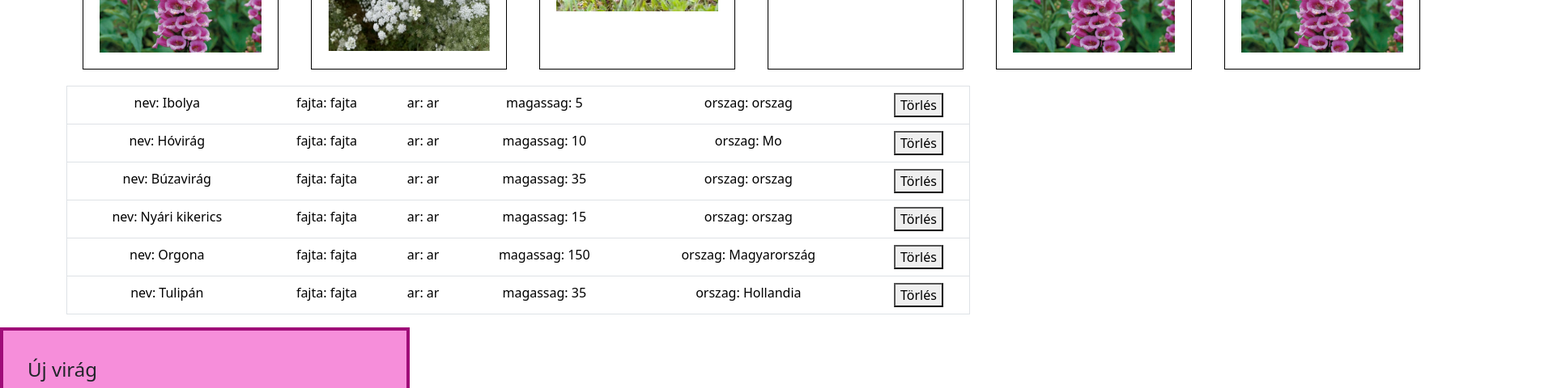
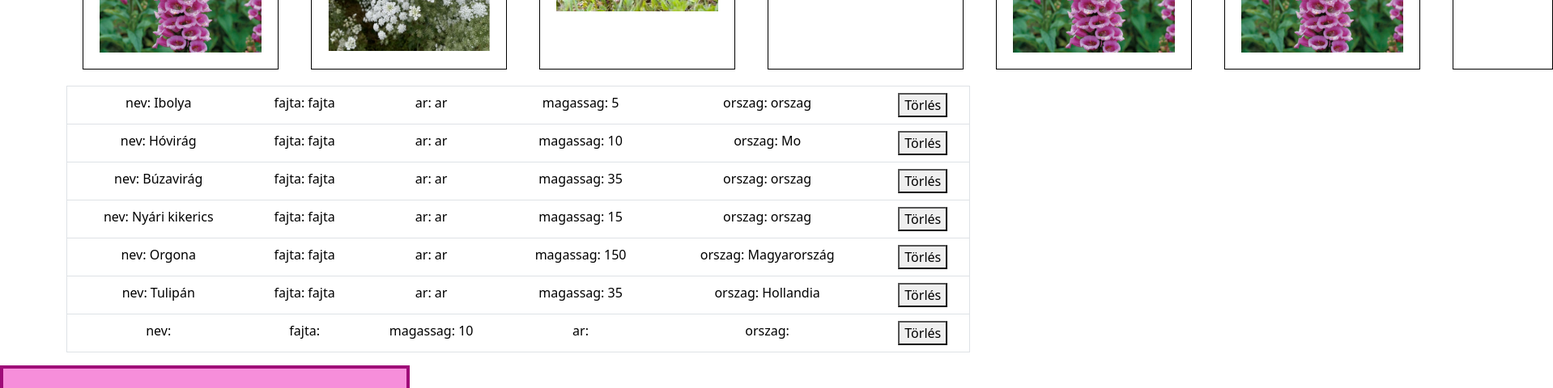
Before and after one commit to SusuBea/webaruhaz_viragok, a plain HTML site: page index.html in a window 1280 px wide. Both pictures are taken after a click on the button "Rögzítés". Shown: the part 418-898 px from the top of the page at 81% size, 1918 px wide, since content can reach past the window. Drawn offline with nearby package versions, Linux system fonts and the light colour scheme.

Commit message:
rögzítés funkció javítva

```diff
--- a/index.html
+++ b/index.html
@@ -29,8 +29,7 @@
 
               <div>
                 <label for="vnev">Név:</label>
-                <input type="text" id=vnev" name="vnev" required
-                pattern="^[A-Z][a-zA-Z]{2,}$"/>
+                <input type="text" id="vnev" name="vnev"/>
               </div>
 
               <div>
@@ -51,42 +50,12 @@
 
             </div>
 
-            <!-- <div class="container2">
-              <fieldset>
-                <legend>Évszak:</legend>
 
-                <input type="radio" id="evszak" name="evszak" value="tavasz" checked/>
-                <label for="tavasz">Tavasz</label>
-
-                <input type="radio" id="evszak" name="evszak" value="nyar" />
-                <label for="nyar">Nyár</label>
-
-                <input type="radio" id="evszak" name="evszak" value="osz" />
-                <label for="osz">Ősz</label>
-
-                <input type="radio" id="evszak" name="evszak" value="tel" />
-                <label for="tel">Tél</label>
-
-              </fieldset>
-            </div> -->
-
-            <!-- <div class="container3">
-
-              <label for="vkontinens">Kontinens</label>
-              <input type="vkontinens" id="vkontinens" name="vkontinens"/>
-              <select name="vkontinens">
-                <option value="europa">Európa</option>
-                <option value="eamerika">Észak-Amerika</option>
-                <option value="damerika">Dél-Amerika</option>
-                <option value="azsia">Ázsia</option>
-                <option value="afrika">Afrika</option>
-                <option value="auszt">Ausztrália</option>
-              </select> -->
 
               <label for="vorszag">Ország</label>
               <input type="text" id="vorszag" name="vorszag" />
 
-            <!-- </div> -->
+            </div>
 
             <div class="container4">
               <input type="button" value="Rögzítés" id="rogzites" />
--- a/main.js
+++ b/main.js
@@ -53,9 +53,9 @@ function torlesFunkcio(index) {
 function ujVirag() {
   //itt hozom létre  a listát amibe belepakolok majd mindent - NevInputElem...stb.
   const virag= {};
-  //let szuka = document.querySelector("#szuka");
-  //let kan = document.querySelector("#kan");
-  const ADAT = document.querySelectorAll("input");
+
+
+
   /**szedjük össze az űrlap adatait,
    * és tegyük bele egy objektumba
    * és fűzzük, hozzá a listánkhoz
@@ -75,42 +75,14 @@ function ujVirag() {
   const ArInputElem = document.querySelector("#var")
   virag.ar=ArInputElem.value;
 
-  // const EvszakInputElem = document.querySelector("#evszak")
-  // if(EvszakInputElem.checked){
-  //   virag.evszak = "tavasz"
-  // }else if{
-  //   virag.evszak = "nyár"
-  // }
-
-  const KontinensInputElem = document.querySelector("#vkontinens")
-  virag.kontinens=KontinensInputElem.value;
-
   const OrszagInputElem = document.querySelector("#vorszag")
   virag.orszag=OrszagInputElem.value;
 
+  console.log("ROGZITES")
+  console.log(virag)
 
-
-
-  VIRAGLISTA.push(virag);
-  console.log(VIRAGLISTA);
-  kartyak.innerHTML = osszeallit(VIRAGLISTA)
-  tablazat.innerHTML = osszeallit2(VIRAGLISTA)
-
+  VIRAGLISTA.push(virag)
+  kartyak.innerHTML = osszeallit(VIRAGLISTA, kepLinkek);
+  tablazat.innerHTML = osszeallit2(VIRAGLISTA);
   torlesGomb();
 }
-
-
-// let index = 0;
-// for (const kulcs in VIRAGLISTA[index]) {
-//   if (ADAT[index].id == "szuka" && (szuka.checked = true)) {
-//     console.log("szuka");
-//     Kutya[kulcs] = "szuka";
-//     index++;
-//   } else if (ADAT[index].id == "kan" && (kan.checked = true)) {
-//     console.log("kan");
-//     Kutya[kulcs] = "kan";
-//   } else {
-//     Kutya[kulcs] = `${ADAT[index].value}`;
-//   }
-//   index++;
-// }
```
